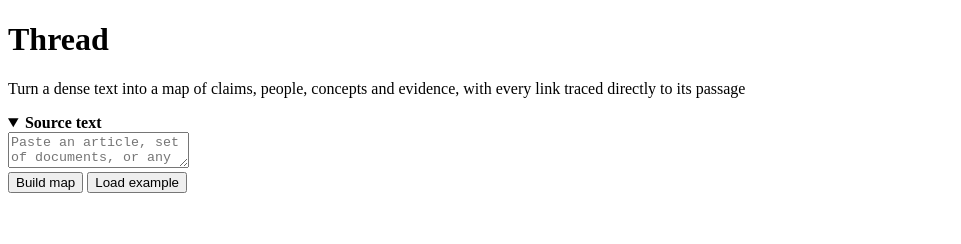
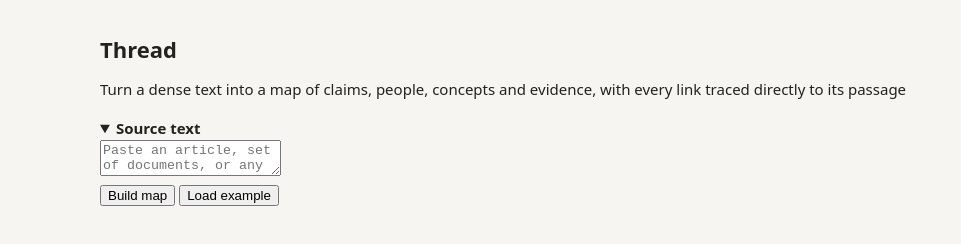
Before and after one commit to sairajulka/Thread, a plain HTML site: page index.html in a window 1280 px wide. Shown: the whole page, without its empty margins (0-961 px from the left). Drawn offline with Linux system fonts and the light colour scheme; a script that the page names is missing.

Commit message:
building base

```diff
--- a/style.css
+++ b/style.css
@@ -42,3 +42,31 @@
 
     color-scheme: dark;
 }
+
+html{
+    scroll-padding-top: env(safe-area-inset-top, 0px);
+    scroll-padding-bottom: env(safe-area-inset-bottom, 0px);
+}
+
+* {
+    box-sizing:border-box;
+}
+
+body{
+    margin:0;
+    background:var(--bg);
+    color:var(--tx);
+    font:15px/1.6 system-ui, -apple-system, "Segoe UI", Inter, sans-serif;
+    -webkit-font-smoothing: antialiased;
+}
+
+main {
+    max-width:1120px;
+    margin:0 auto;
+    padding:36px 20px 56px;
+}
+
+h1{
+    margin:0;
+    font:600 22px/1.2 system-ui, -apple-system, "Segoe UI", Inter, sans-serif;
+}
```
